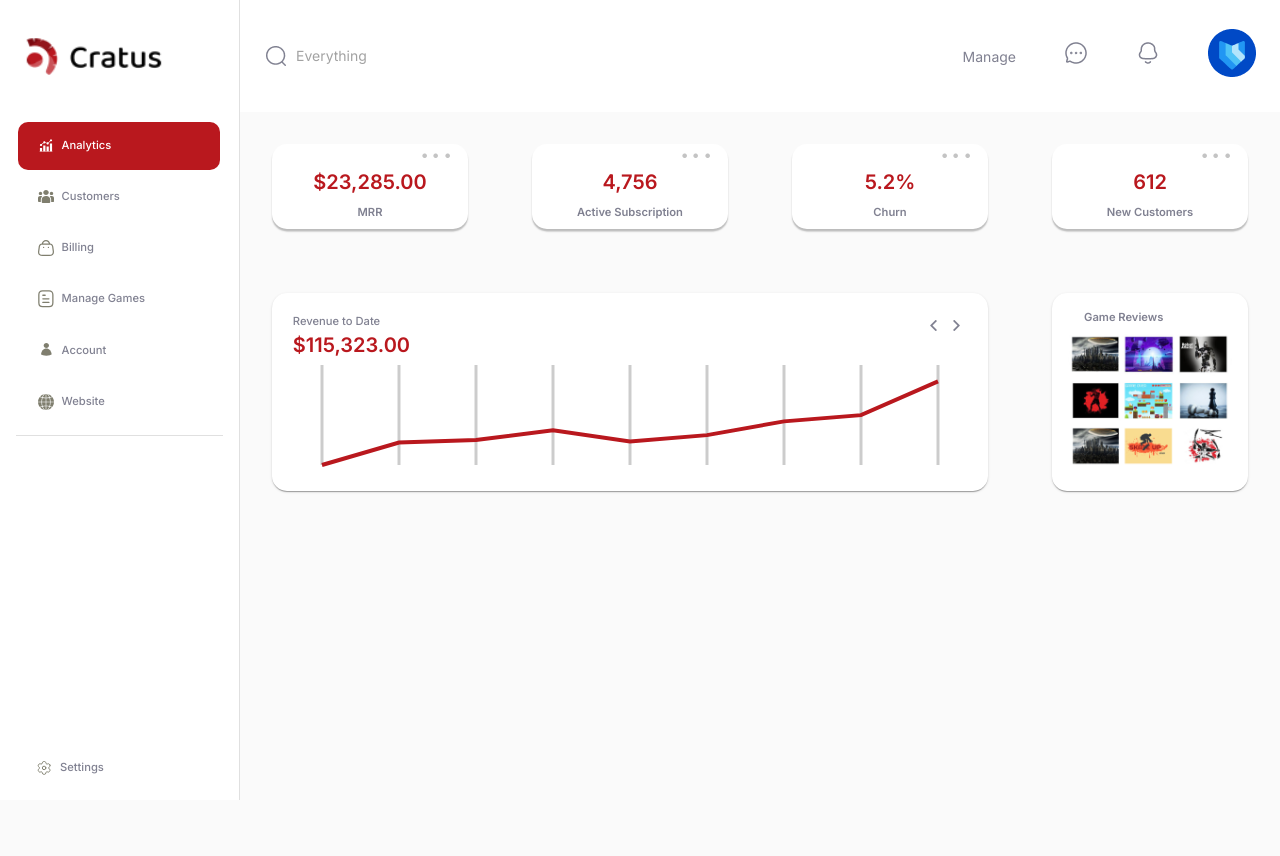
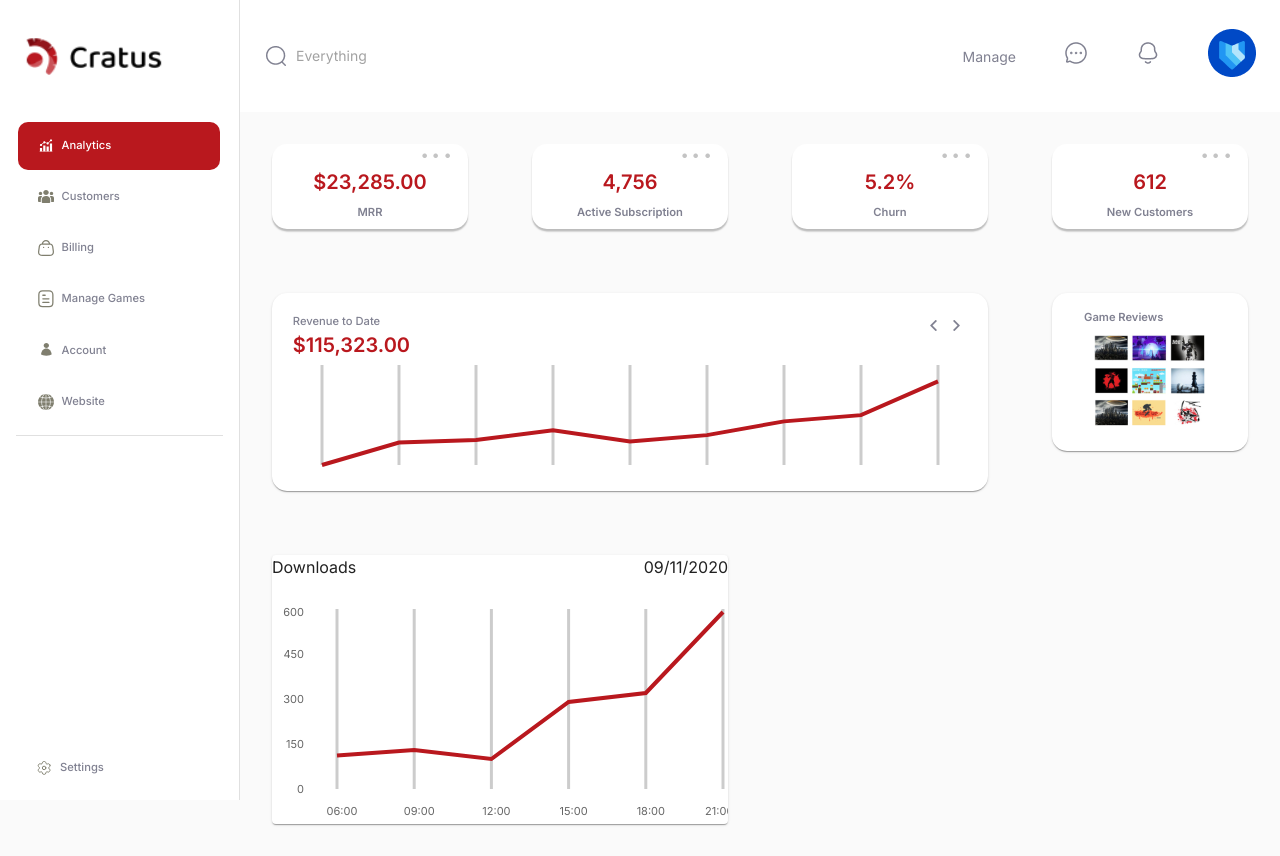
Before and after one commit to am-coding/dashboard_cratus, a React (Create React App) app: page /dashboard in a window 1280 px wide. Before the commit the page ends 800 px from the top, so only its background shows below. Built offline with nearby package versions, Linux system fonts and the light colour scheme.

Commit message:
building the download chart component

```diff
--- a/src/components/atoms/DetailedLineChart.jsx
+++ b/src/components/atoms/DetailedLineChart.jsx
@@ -1,40 +1,37 @@
 import React from 'react';
-import { LineChart, Line, CartesianGrid, ResponsiveContainer, XAxis, YAxis, Tooltip, Legend } from 'recharts';
+import { LineChart, Line, CartesianGrid, ResponsiveContainer, XAxis, YAxis, Tooltip } from 'recharts';
 
 const data = [
     {
-      name: 'Page A', uv: 4000, pv: 2400, amt: 2400,
+      name: '06:00', downloads: 100, data: 112,
     },
     {
-      name: 'Page B', uv: 3000, pv: 1398, amt: 2210,
+      name: '09:00', downloads: 200, data: 130,
     },
     {
-      name: 'Page C', uv: 2000, pv: 9800, amt: 2290,
+      name: '12:00', downloads: 300, data: 100,
     },
     {
-      name: 'Page D', uv: 2780, pv: 3908, amt: 2000,
+      name: '15:00', downloads: 400, data: 290,
     },
     {
-      name: 'Page E', uv: 1890, pv: 4800, amt: 2181,
+      name: '18:00', downloads: 500, data: 320,
     },
     {
-      name: 'Page F', uv: 2390, pv: 3800, amt: 2500,
-    },
-    {
-      name: 'Page G', uv: 3490, pv: 4300, amt: 2100,
+      name: '21:00', downloads: 600, data: 590,
     },
   ];
 
 const DetailedLineChart = () => {
     return (
-       <ResponsiveContainer width="100%" height={110}>
+       <ResponsiveContainer width="100%" height={220}>
          <LineChart data={data}>
                <CartesianGrid horizontal={false} strokeWidth="3" />
-                <XAxis dataKey="name" />
-                <YAxis />
+                <XAxis dx={5} tick={{fontSize: 11}} dy={10} axisLine={false} tickLine={false} dataKey="name" />
+                <YAxis dx={-25} tick={{fontSize: 11}} dataKey="downloads" axisLine={false} tickLine={false} />
                 <Tooltip />
-                <Legend />
-               <Line type="linear" dataKey="uv" stroke="#B9181E" strokeWidth="4" dot={false} />
+                {/* <Legend /> */}
+               <Line type="linear" dataKey="data" stroke="#B9181E" strokeWidth="4" dot={false} />
          </LineChart>
         </ResponsiveContainer>
     )
--- a/src/components/molecules/DownloadChart.jsx
+++ b/src/components/molecules/DownloadChart.jsx
@@ -1,12 +1,18 @@
 import React from 'react';
 import DetailedLineChart from '../atoms/DetailedLineChart';
-
+import { Paper, Box, Typography, IconButton } from '@material-ui/core';
 const DownloadChart = () => {
     return (
-        <div>
-            yo
+        <Paper>
+            <Box display="flex" justifyContent="space-between">
+                <Typography>Downloads</Typography>
+                <Box>
+                <Typography>09/11/2020</Typography>
+                <IconButton></IconButton>
+                </Box>
+            </Box>
             <DetailedLineChart />
-        </div>
+        </Paper>
     )
 }
 
--- a/src/components/molecules/GameReview.jsx
+++ b/src/components/molecules/GameReview.jsx
@@ -1,6 +1,6 @@
 import React from 'react';
 import { makeStyles } from '@material-ui/core/styles';
-import { Paper, Typography } from '@material-ui/core';
+import { Paper, Typography, Container } from '@material-ui/core';
 import GameReviewIcon from '../../assets/game-review.png';
 
 const useStyles = makeStyles((theme) => ({
@@ -22,9 +22,9 @@ const GameReview = () => {
     return (
         <Paper className={classes.root}>
             <Typography className={classes.title}>Game Reviews</Typography>
-
+            <Container>
                 <img width="100%" height="auto" src={GameReviewIcon} alt="game-review" />
-
+                </Container>
         </Paper>
     )
 }
--- a/src/components/molecules/RevenueChart.jsx
+++ b/src/components/molecules/RevenueChart.jsx
@@ -11,7 +11,7 @@ const useStyles = makeStyles((theme) => ({
             padding: '2.3rem',
         },
         borderRadius: '15px',
-        width: '100%'
+        width: '100%',
     },
     title: {
         color: theme.palette.secondary.main,
--- a/src/components/templates/Analytics.jsx
+++ b/src/components/templates/Analytics.jsx
@@ -4,6 +4,8 @@ import { makeStyles } from '@material-ui/core/styles';
 import { Grid } from '@material-ui/core';
 import RevenueChart from '../molecules/RevenueChart'
 import GameReview from '../molecules/GameReview';
+import DownloadChart from '../molecules/DownloadChart';
+
 const statCardData = [
     {
         title: 'MRR',
@@ -52,6 +54,9 @@ const Analytics = () => {
             <Grid xs={6} md={3} item>
                 <GameReview />
             </Grid>
+            <Grid xs={6} item>
+                <DownloadChart />
+            </Grid>
         </Grid>
     )
 }
```
Also changed, not shown: 1 other file (tests, documents, lock files or other folders).
